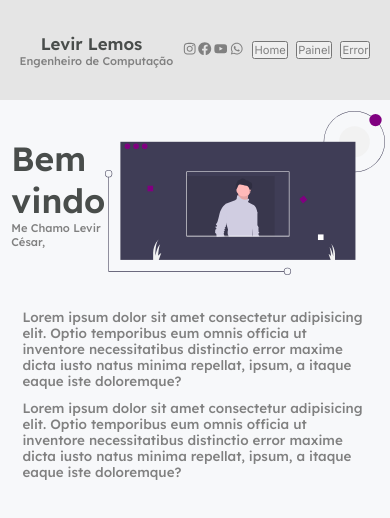
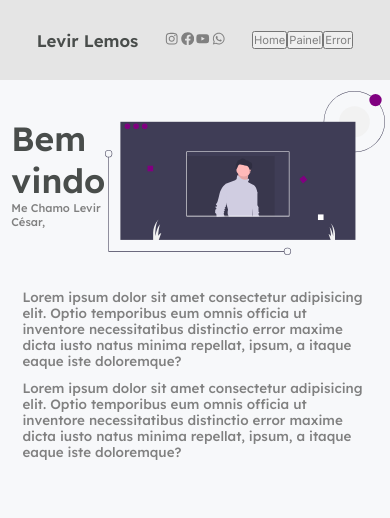
Before and after one commit to levircesar/portifolio-next, a Next.js app: page /profile in a window 390 px wide. Shown: the top 518 px of the page. Built offline with nearby package versions, Linux system fonts and the light colour scheme.

Commit message:
update responsive

```diff
--- a/src/comṕonents/Sidebar/index.tsx
+++ b/src/comṕonents/Sidebar/index.tsx
@@ -38,10 +38,12 @@ export default function Sidebar(){
           <a href="https://wa.me/5585998413146"><FaWhatsapp/></a>
       </div>
 
+      <div>
+        <Link href="/"><button>Home</button></Link>
+        <Link href="/panel"><button>Painel</button></Link>
+        <Link href="/404"><button>Error</button></Link>
+      </div>
 
-      <Link href="/"><button>Home</button></Link>
-      <Link href="/panel"><button>Painel</button></Link>
-      <Link href="/404"><button>Error</button></Link>
 
     </div>
 
--- a/src/comṕonents/Sidebar/styles.module.scss
+++ b/src/comṕonents/Sidebar/styles.module.scss
@@ -74,7 +74,7 @@
 @media (max-width: 798px){
   .container{
     border-right: 0;
-    height: 100px;
+    height: 80px;
     width: 100%;
     max-width: 100%;
     flex-direction: row;
@@ -87,6 +87,9 @@
         cursor: pointer;
         margin-top: 0rem;
         transition: 0.5s;
+      }
+      p{
+        display: none;
       }
       img{
        display: none;
@@ -106,3 +109,17 @@
     }
   }
 }
+
+
+@media (max-width: 465px){
+  .boxImg{
+    h2{
+      span{
+        display: none;
+      }
+      &:hover{
+        color: purple;
+      }
+    }
+  }
+}
--- a/src/pages/404.tsx
+++ b/src/pages/404.tsx
@@ -1,3 +1,4 @@
+import Head from 'next/head';
 import React from 'react';
 import Sidebar from '../comṕonents/Sidebar';
 import styles from '../styles/error.module.scss';
@@ -5,6 +6,10 @@ import styles from '../styles/error.module.scss';
 export default function error(){
   return (
     <div className={styles.wrapper}>
+      <Head>
+        <title>Levir Lemos | Website</title>
+        <meta name="viewport" content="width=device-width, initial-scale=1"/>
+      </Head>
       <Sidebar/>
       <main>
         <div className={styles.content}>
--- a/src/pages/profile.tsx
+++ b/src/pages/profile.tsx
@@ -1,4 +1,5 @@
 import { GetStaticProps } from 'next';
+import Head from 'next/head';
 import React from 'react';
 import scroll from 'react-scroll'
 import Sidebar from '../comṕonents/Sidebar';
@@ -7,6 +8,10 @@ import styles from '../styles/profile.module.scss';
 export default function Profile(){
   return (
         <div className={styles.wrapper}>
+        <Head>
+          <title>Levir Lemos | Website</title>
+          <meta name="viewport" content="width=device-width, initial-scale=1"/>
+        </Head>
         <Sidebar/>
         <main>
           <div className={styles.header}>
--- a/src/styles/error.module.scss
+++ b/src/styles/error.module.scss
@@ -11,6 +11,7 @@
     display: flex;
     flex: 1;
     flex-direction: column;
+    padding: 0 10%;
     max-width: 100%;
     max-height: 100%;
     justify-content: center;
@@ -26,5 +27,9 @@
 @media (max-width: 798px){
   .wrapper{
     flex-direction: column;
+
+    .content{
+      margin-top: 5rem;
+    }
   }
 }
--- a/src/styles/panel.module.scss
+++ b/src/styles/panel.module.scss
@@ -16,7 +16,7 @@
   }
 }
 
-@media (max-width: 1010px){
+@media (max-width: 798px){
   .wrapper{
     flex-direction: column;
   }
```
Lines whose indentation alone changed are shown as unchanged.
